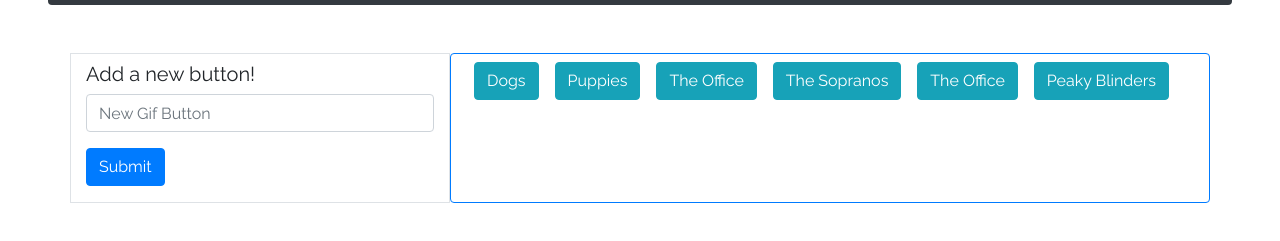
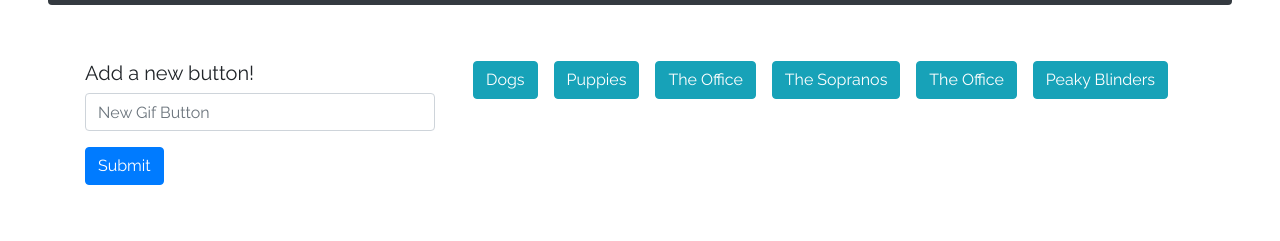
Before and after one commit to jayjscotto/giphy-clone, a plain HTML site: page index.html in a window 1280 px wide. Shown: the part 67-308 px from the top of the page. Drawn offline with nearby package versions, Linux system fonts and the light colour scheme.

Commit message:
edited styling

```diff
--- a/index.html
+++ b/index.html
@@ -28,7 +28,7 @@
     <!-- MAIN -->
     <div class="container buttons">
         <div id="button-row" class="row mt-5">
-            <div class="col-4 border">
+            <div class="col-4">
                 <form>
                     <div class="form-group text-left mt-2">
                         <label class="h5" for="add-new-button">Add a new button!</label>
@@ -38,7 +38,7 @@
                 </form>
             </div>
 
-            <div id="button-container" class="col-8 border border-primary rounded">
+            <div id="button-container" class="col-8">
                 <!-- Buttons dynamically appended here -->
             </div>
         </div>
```
